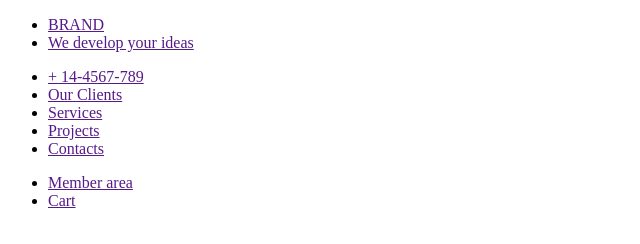
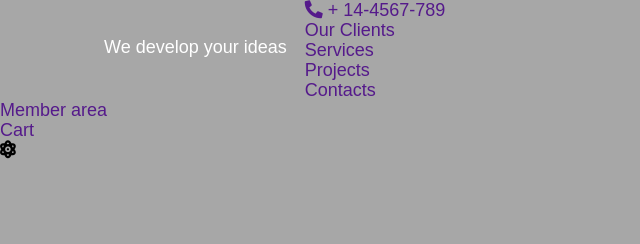
Before and after one commit to Katy-developer/Navbar, a plain HTML site: page index.html in a window 1280 px wide. Shown: the whole page, without its empty margins (0-640 px from the left). Drawn offline with Linux system fonts and the light colour scheme.

Commit message:
Не отображается логотип

```diff
--- a/index.html
+++ b/index.html
@@ -5,7 +5,7 @@
     <meta http-equiv="X-UA-Compatible" content="IE=edge">
     <meta name="viewport" content="width=device-width, initial-scale=1.0">
     <title> Navbar | Css Float </title>
-    <link rel="stilesheet" href="Navbar/main.css">
+    <link rel="stylesheet" href="main.css">
     <link rel="stylesheet" href="https://cdnjs.cloudflare.com/ajax/libs/font-awesome/5.15.3/css/all.min.css">
 </head>
 
@@ -13,7 +13,7 @@
 
     <nav id="navbar">
      <ul class="nav-brand">
-        <li> <a href=""> BRAND </a> </li>
+        <li> <a href=""> <img href="img/logo.png"> </a> </li>
          <li> <a href=""> We develop your ideas </a> </li>
     </ul>
 
@@ -21,7 +21,7 @@
 
 <nav>
     <ul class="nav-main">
-        <li> <a href=""> + 14-4567-789</a></li>
+        <li> <a href=""> <i class="fas fa-phone-alt"></i> + 14-4567-789</a></li>
         <li> <a href=""> Our Clients</a></li>
         <li> <a href=""> Services</a></li>
         <li> <a href=""> Projects</a></li>
@@ -34,7 +34,12 @@
     <ul class="nav-user">
      <li> <a href="">Member area</a></li>
      <li> <a href="">Cart</a></li>
+
+    <li>
+        <i class="fas fa-atom"></i>
+    </li>
     </ul>
+
 </nav>
 
 
--- a/main.css
+++ b/main.css
@@ -9,6 +9,7 @@ body, ul {
 /*navbar*/
 /*normalization reset*/
 
+
 ul {
     list-style: none;
 }
@@ -16,9 +17,7 @@ ul {
 a {
     text-decoration: none;
 }
-b {
 
-}
  /*styling*/
 
 body{
@@ -41,6 +40,7 @@ body{
     /*border:  1px solid #666;*/
     float: left;
 }
+
 
 #navbar li a {
     color: white;
```
Also changed, not shown: img/logo.png.png (added).
